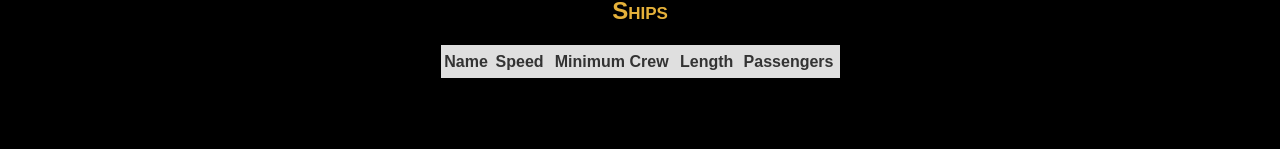
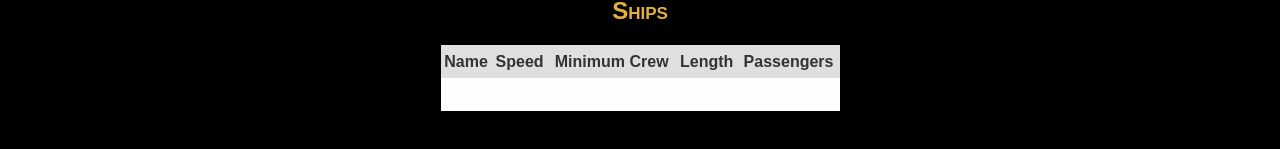
Before and after one commit to awoodcroft95/QAJSWeek2Exercises, a React (Create React App) app in the folder examplename/: page / in a window 1280 px wide. Shown: the part 327-476 px from the top of the page. Built offline with nearby package versions, Linux system fonts and the light colour scheme.

Commit message:
added input area and split table into it's own component as well as the table data in it's own component

```diff
--- a/examplename/src/App.js
+++ b/examplename/src/App.js
@@ -11,15 +11,34 @@ class App extends Component {
           <h1 className="App-title">STAR WARS SHIP API</h1>
         </header>
         <div>
-        <input id="inputShipName" type="text" placeholder="Enter a name"></input><br></br>
-        <input id="inputShipSpeed" type="number" placeholder="Enter a speed"></input><br></br>
-        <input id="inputShipCrew" type="number" placeholder="Enter minimum crew size"></input><br></br>
-        <input id="inputShipLength" type="number" placeholder="Enter ship length"></input><br></br>
-        <input id="inputShipPassengers" type="number" placeholder="Enter max number of passengers"></input><br></br>
+          <input id="inputShipName" type="text" placeholder="Enter a name"></input>
+          <br></br>
+          <input id="inputShipSpeed" type="number" placeholder="Enter a speed"></input>
+          <br></br>
+          <input id="inputShipCrew" type="number" placeholder="Enter minimum crew size"></input>
+          <br></br>
+          <input id="inputShipLength" type="number" placeholder="Enter ship length"></input>
+          <br></br>
+          <input
+            id="inputShipPassengers"
+            type="number"
+            placeholder="Enter max number of passengers"></input>
+          <br></br>
           <input type="button" onclick="createAndAppendDog()" value="Create"></input>
-        <input type="button" onclick="updateAndAppendDog()" value="Update"></input><br></br>
+          <input type="button" onclick="updateAndAppendDog()" value="Update"></input>
+          <br></br>
           <div id="idStore" value=""></div>
         </div>
+        <Table/>
+      </div>
+
+    );
+  }
+}
+
+class Table extends Component {
+  render() {
+    return (
       <div class="animate-bottom">
         <table id="shipTable">
           <h2>Ships</h2>
@@ -31,13 +50,28 @@ class App extends Component {
               <th>Length</th>
               <th>Passengers</th>
             </thead>
-              <tbody id="shipDetails"></tbody>
+            <tbody id="shipDetails">
+              <TableData/>
+            </tbody>
           </table>
         </table>
-        </div>
       </div>
     );
   }
 }
 
+class TableData extends Component {
+  render() {
+    return (
+      <tr>
+        <td></td>
+        <td></td>
+        <td></td>
+        <td></td>
+        <td></td>
+      </tr>
+    );
+  }
+}
+
 export default App;
```
Lines whose indentation alone changed are shown as unchanged.
